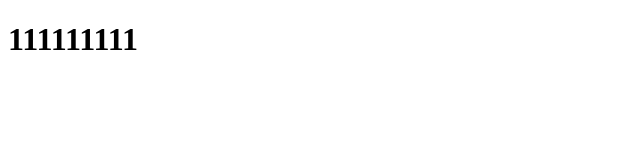
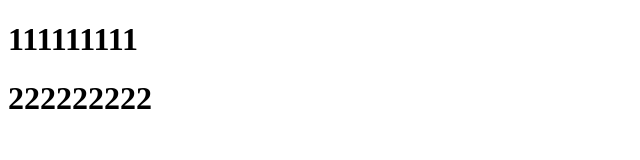
Before and after one commit to wlz0127/wlz, a plain HTML site: page index.html in a window 1280 px wide. Shown: the whole page, without its empty margins (0-640 px from the left). Drawn offline with Linux system fonts and the light colour scheme.

Commit message:
第二次修改

```diff
--- a/index.html
+++ b/index.html
@@ -8,5 +8,6 @@
 </head>
 <body>
    <h1>111111111</h1>
+   <h1>222222222</h1>
 </body>
 </html>
```
